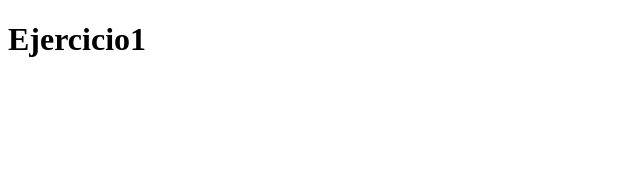
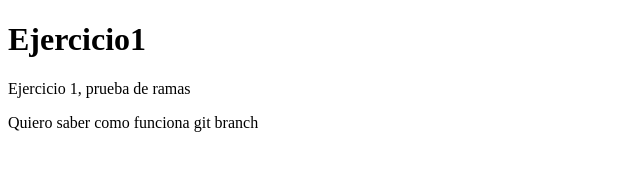
Before and after one commit to JesFernandoGL/ejercicioweb1, a plain HTML site: page index.html in a window 1280 px wide. Shown: the whole page, without its empty margins (0-640 px from the left). Drawn offline with Linux system fonts and the light colour scheme.

Commit message:
Agrego contenido

```diff
--- a/index.html
+++ b/index.html
@@ -9,6 +9,8 @@
 </head>
 <body>
     <h1>Ejercicio1</h1>
+    <p>Ejercicio 1, prueba de ramas</p>
+    <p>Quiero saber como funciona git branch</p>
 
 </body>
 </html>
```
